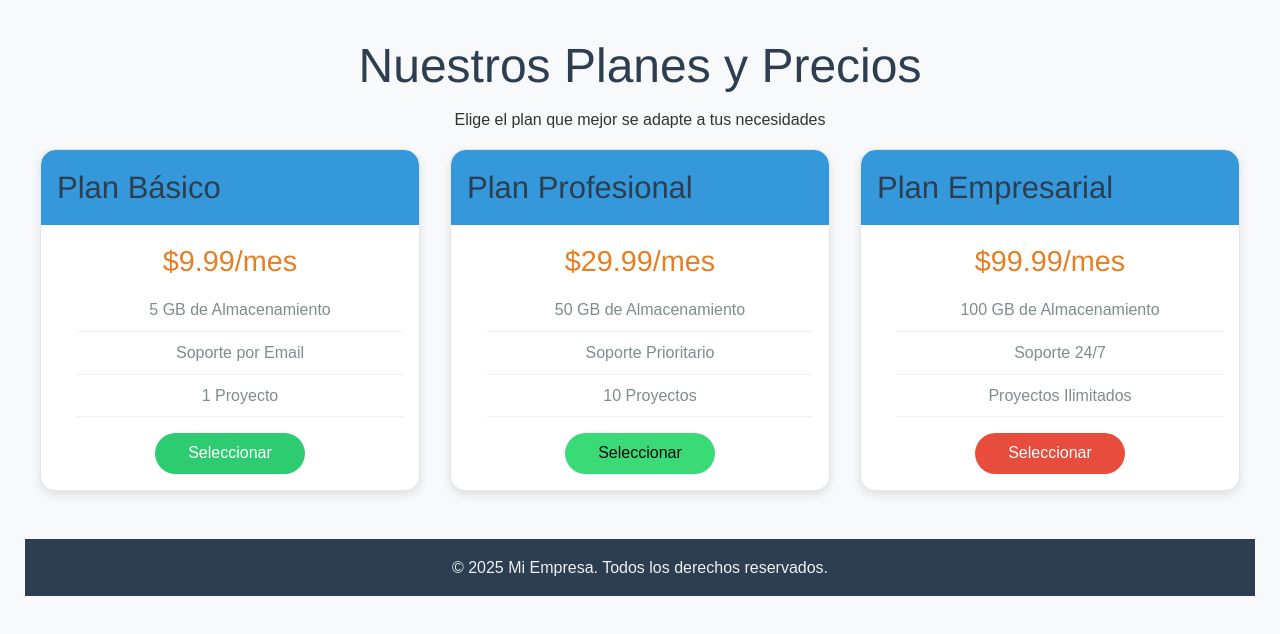
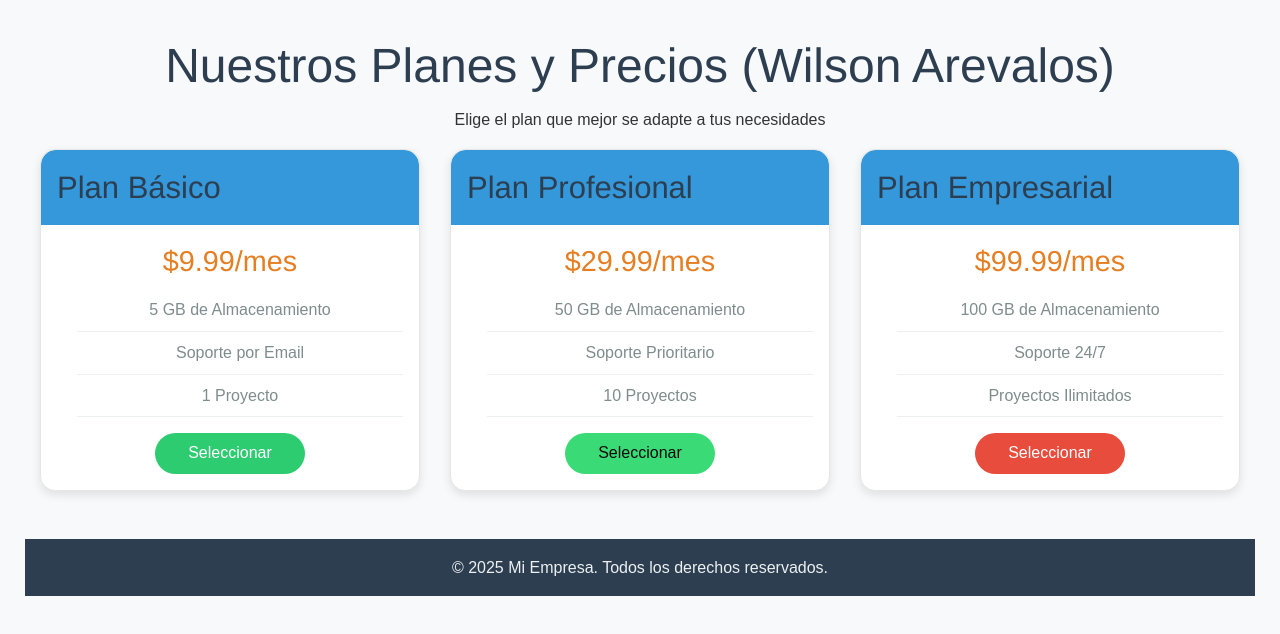
Before and after one commit to jisosabz/tarea3, a plain HTML site: page ejercicios/planesfoundation.html in a window 1280 px wide. Drawn offline with nearby package versions, Linux system fonts and the light colour scheme.

```diff
--- a/ejercicios/planesfoundation.html
+++ b/ejercicios/planesfoundation.html
@@ -101,7 +101,7 @@
     <!-- Header -->
     <header class="grid-x grid-padding-x align-middle text-center">
         <div class="cell small-12">
-            <h1>Nuestros Planes y Precios</h1>
+            <h1>Nuestros Planes y Precios (Wilson Arevalos)</h1>
             <p>Elige el plan que mejor se adapte a tus necesidades</p>
         </div>
     </header>
```
